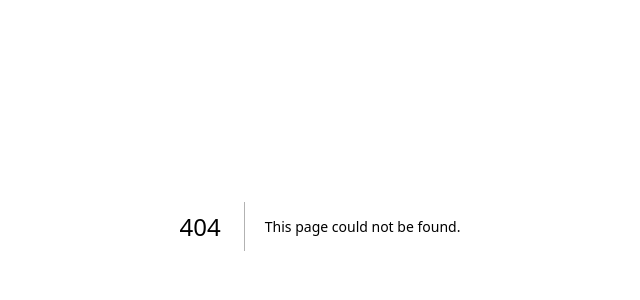
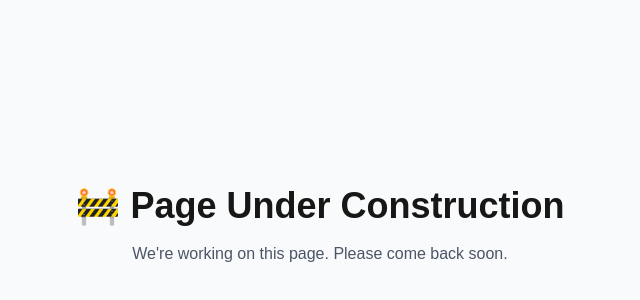
Before and after one commit to samuelomondi2/madi-visuals-2, a Next.js app in the folder frontend/: page /under-construction in a window 1280 px wide. Before the commit this address had no page. Shown: the part 174-474 px from the top of the page, without its empty margins (320-960 px from the left). Built offline with nearby package versions, Linux system fonts and the light colour scheme.

Commit message:
updated commit

```diff
--- /dev/null
+++ b/frontend/pages/under-construction.tsx
@@ -0,0 +1,12 @@
+export default function PageUnderConstruction() {
+    return (
+      <div className="min-h-screen flex flex-col items-center justify-center bg-gray-50">
+        <h1 className="text-4xl font-bold mb-4">
+          🚧 Page Under Construction
+        </h1>
+        <p className="text-gray-600">
+          We're working on this page. Please come back soon.
+        </p>
+      </div>
+    );
+}
```
